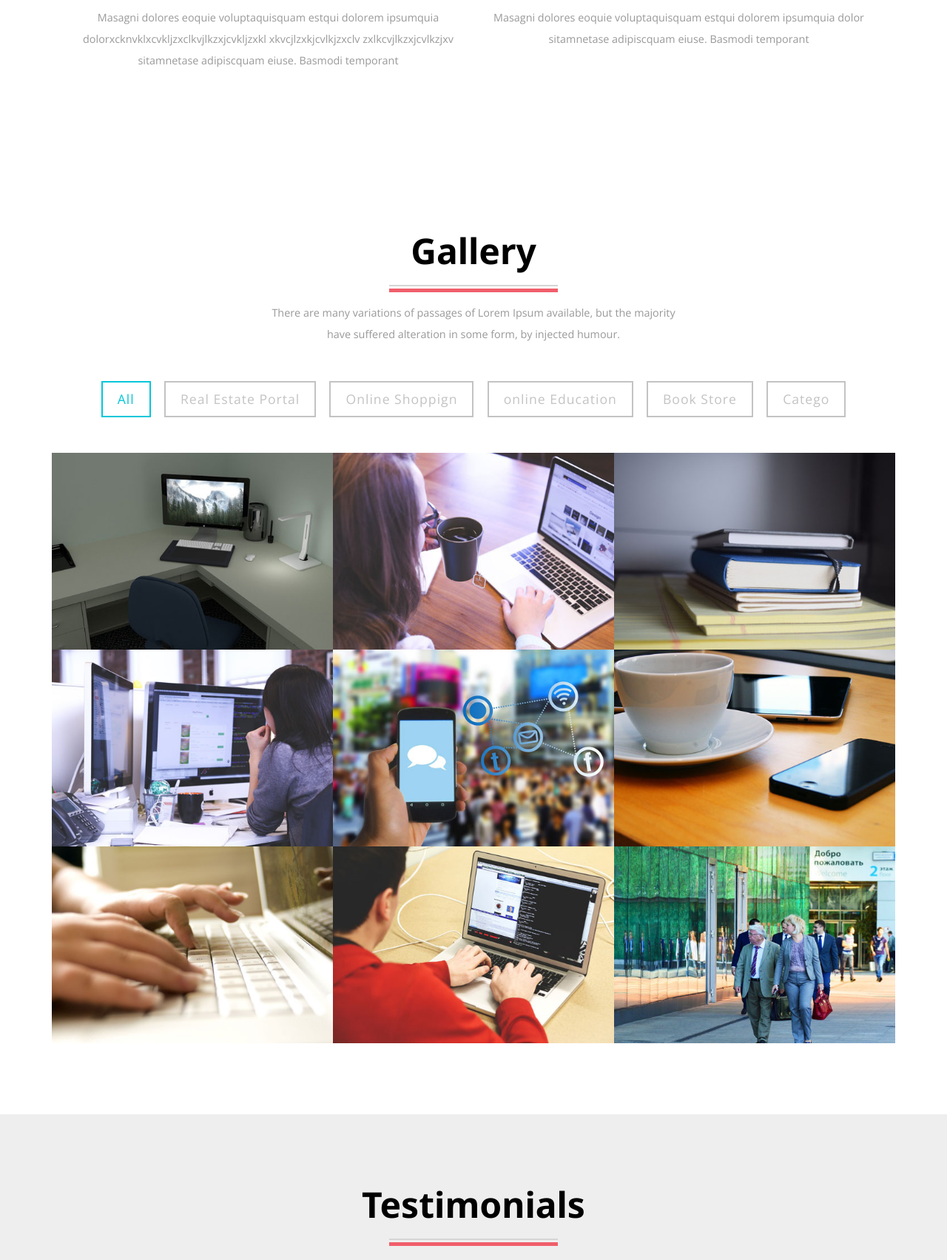
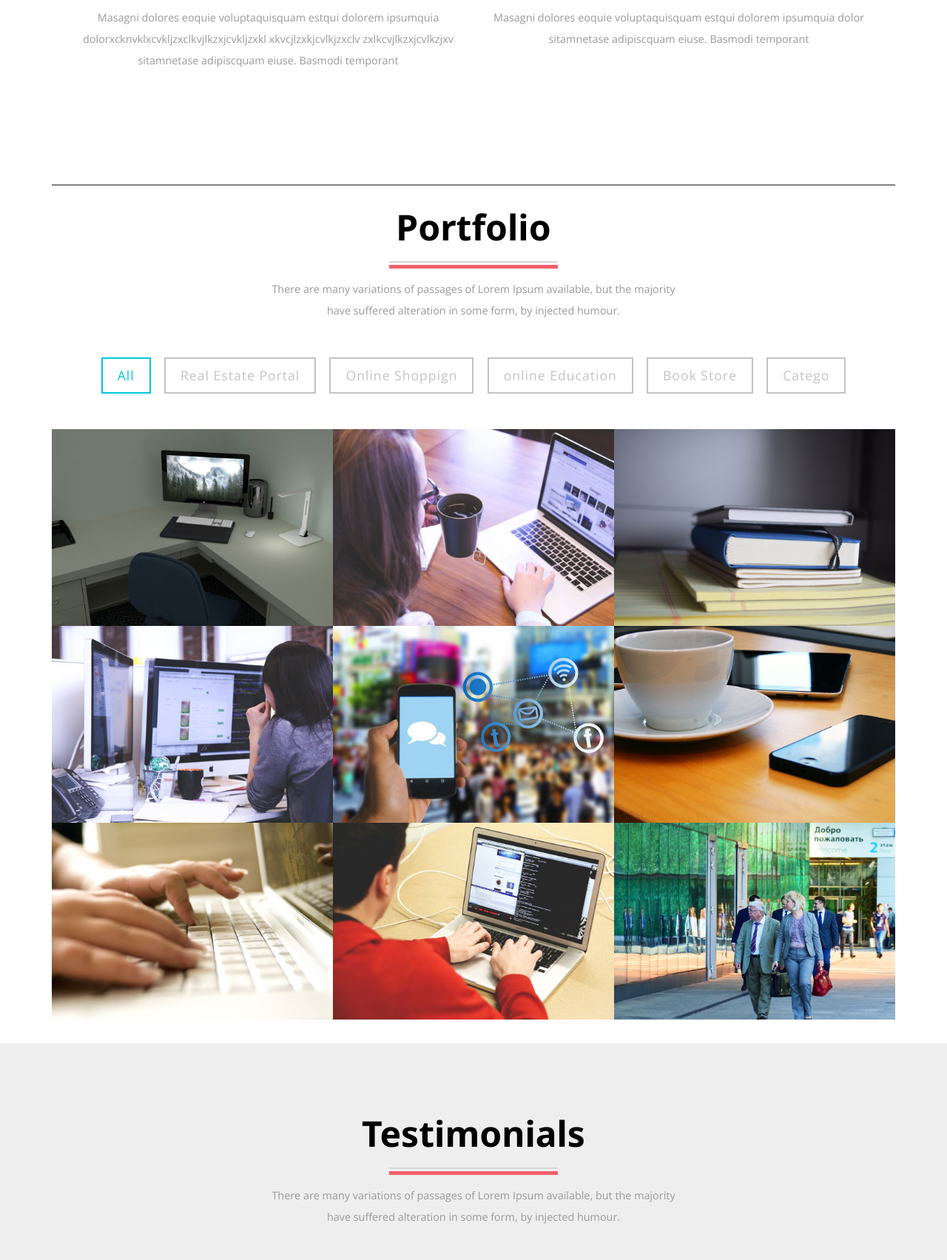
Before and after one commit to mahdy-nasr/khwarezmy, a PHP site: page / in a window 1280 px wide. Shown: the part 1431-3134 px from the top of the page at 74% size. Run offline with PHP 8.4, Linux system fonts and the light colour scheme.

Commit message:
edit the style of seperator

```diff
--- a/css/style.css
+++ b/css/style.css
@@ -834,7 +834,7 @@ figcaption a:hover {
     background: #fff;
 }
 .gallery {
-    padding: 6em 0;
+    padding:2em 0;
 }
 .ga-top{
 	margin-bottom:3em;
--- a/index.php
+++ b/index.php
@@ -191,12 +191,11 @@ Author URL: http://khwarezmy.com
 	</div>
 </div>
 
-
 					<!--gallery-->
-<div class="gallery" id="gallery">
+<div class="gallery" id="gallery"  >
 	<div class="container">
-		<div class="ser-top ga-top">
-			<h3>Gallery</h3>
+		<div class="ser-top ga-top" style="border-top:2px solid gray;padding-top:30px;">
+			<h3>Portfolio </h3>
 			<div class="ser-t">
 				<b></b>
 				<b class="line"></b>
```
